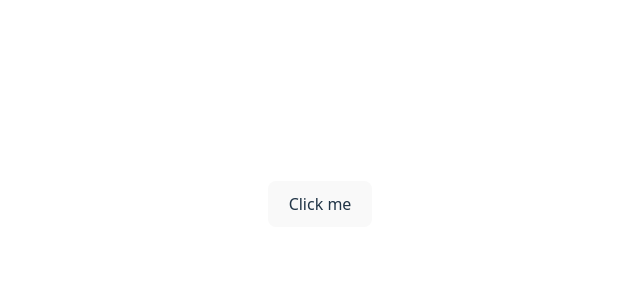
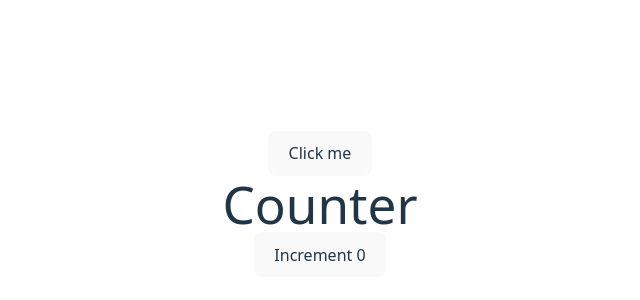
Before and after one commit to nicurrego/React-practice, a React (Vite) app: page / in a window 1280 px wide. Shown: the part 196-496 px from the top of the page, without its empty margins (320-960 px from the left). Built offline with nearby package versions, Linux system fonts and the light colour scheme.

Commit message:
class18: Tipado de Estados y Funciones en Typescrip para React

```diff
--- a/src/App.tsx
+++ b/src/App.tsx
@@ -1,12 +1,19 @@
 import Button from './components/Button';
+import Counter from './components/Counter';
 import './App.css';
+
+function greet(name: string): string{
+  return `Hello ${name}`;
+}
 
 function App() {
   const handleClick = () => alert("Clicked!!!")
+  console.log(greet("World"));
 
     return (
     <div className="App">
       <Button onclick={handleClick} label="Click me" />
+      <Counter />
     </div>
   );
 }
--- /dev/null
+++ b/src/components/Counter.tsx
@@ -0,0 +1,14 @@
+import { useState } from "react";
+const Counter = () => {
+    const [count, setCount] = useState(0);
+
+    const increment = () => setCount(prev => prev + 1);
+  return (
+    <div>
+      <h1>Counter</h1>
+      <button onClick={increment}>Increment {count}</button>
+    </div>
+  )
+};
+
+export default Counter;
```
